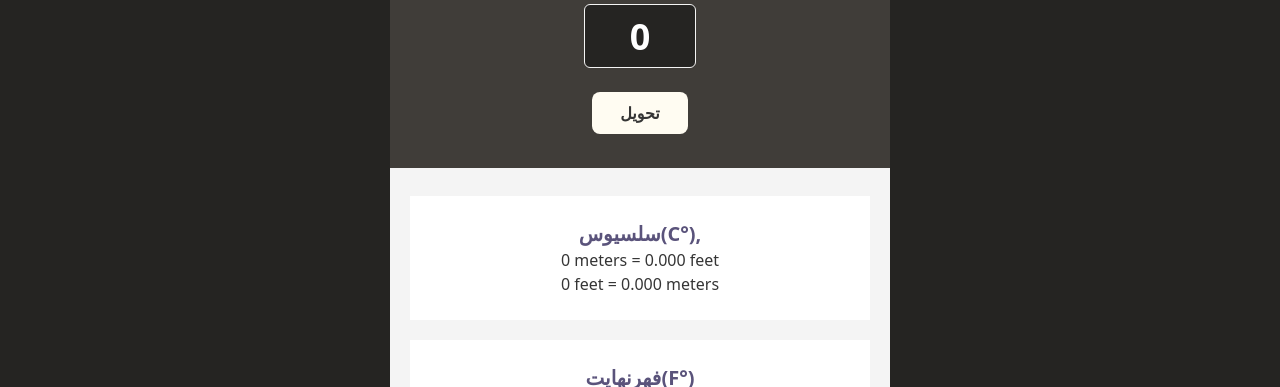
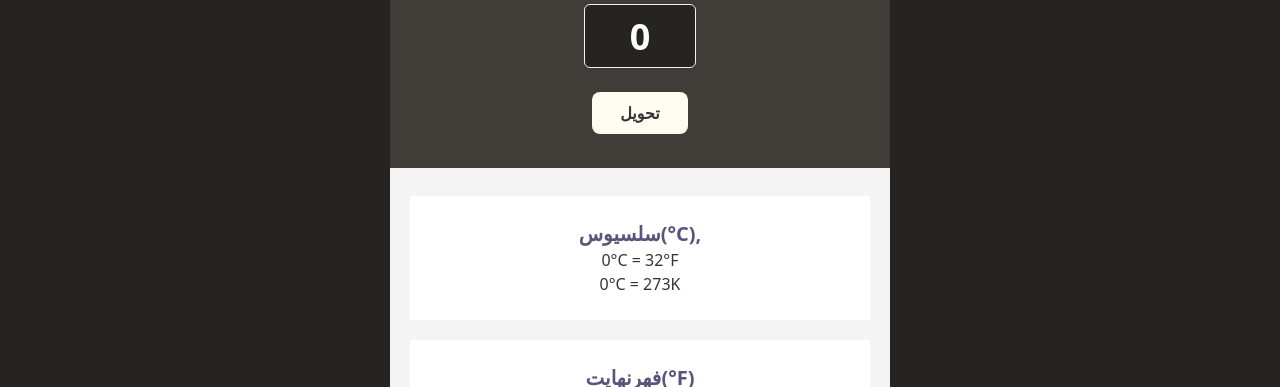
Before and after one commit to D-Yusuf/PhysicsProject2-Heat, a website built with Vite: page app/index.html in a window 1280 px wide. Both pictures are taken after a click on the button "تحويل". Shown: the part 413-800 px from the top of the page. Built offline with nearby package versions, Linux system fonts and the light colour scheme.

Commit message:
finished heat unit calculator

```diff
--- a/app/index.html
+++ b/app/index.html
@@ -98,42 +98,47 @@
             class="font-bold flex flex-col items-center bg-brownish-gray max-w-full max-h-[285px] py-[34px] px-[50px]"
           >
             <h1 class="text-[28px]">تحويلات ⇄ بين وحدات الحرارة</h1>
+
             <input
               type="number"
               value="0"
               id="input-el"
               autocomplete="off"
               class="bg-black-grey border border-main rounded-md text-4xl text-center px-0 w-28 h-16 mt-6"
-              maxlength="4"
+              min="0"
+
             />
             <button
+
               id="convert-btn"
               class="bg-off-white text-info py-[9px] px-7 rounded-lg mt-6"
             >
               تحويل
             </button>
+
+
           </header>
           <!--// HEADER //-->
 
           <!-- MAIN -->
           <main class="bg-main max-w-full px-5 py-7 grid gap-y-5">
             <div class="bg-white p-6">
-              <h2 class="text-xl text-title font-bold">سلسيوس(C°),</h2>
-              <p id="meter-feet" class="text-info">
+              <h2 class="text-xl text-title font-bold">سلسيوس(°C),</h2>
+              <p id="first-box" class="text-info">
                 𝑥 سلسيوس = 𝑥 فهرنهايت <br />
                 𝑥 سلسيوس = 𝑥 كلفن
               </p>
             </div>
             <div class="bg-white p-6">
-              <h2 class="text-xl text-title font-bold">فهرنهايت(F°)</h2>
-              <p id="litre-gallon" class="text-info">
+              <h2 class="text-xl text-title font-bold">فهرنهايت(°F)</h2>
+              <p id="second-box" class="text-info">
                 𝑥 فهرنهايت = 𝑥 سلسيوس <br />
                 𝑥 فهرنهايت = 𝑥 كلفن
               </p>
             </div>
             <div class="bg-white p-6">
               <h2 class="text-xl text-title font-bold">كلفن(K)</h2>
-              <p id="kilogram-pound" class="text-info">
+              <p id="third-box" class="text-info">
                 𝑥 كلفن = 𝑥 سلسيوس <br />
                 𝑥 كلفن = 𝑥 فهرنهايت
               </p>
@@ -141,7 +146,7 @@
           </main>
           <!--// MAIN //-->
         </div>
-        <!-- CALCULATOR -->
+        <!--// CALCULATOR //-->
       </div>
       <div id="about" class="h-screen pt-36">
         <p>
@@ -160,6 +165,7 @@
     <!-- SCRIPTS -->
     <script type="module" src="/main.js"></script>
     <script type="module" src="./src/js/calculator.js"></script>
+    <!-- <script type="module" src="./src/js/calculator2.js"></script> -->
     <script type="module" src="./src/js/menu.js"></script>
 
     <!-- SCRIPTS -->
--- a/app/src/index.css
+++ b/app/src/index.css
@@ -16,16 +16,20 @@
       -webkit-tap-highlight-color: transparent;
     }
     @keyframes slide {
-
-      /* 0%, 1% {transform: translateY(30px);} */
-      /* 30%, 31% {transform: translateY(50px);} */
       0%, 1% {@apply top-1/2 pb-5 opacity-0;}
       50%, 100% {@apply top-full; }
-      /* 70%, 100% {transform: translateY(0px);} */
+    }
+    @keyframes slideRemoved {
+      0%, 1% {@apply top-full; }
+      50%, 100% {@apply top-1/2 pb-5 opacity-0;}
     }
     .animate-slide{
 
       animation: slide 500ms ease;
       animation-fill-mode: forwards;
     }
+    .animate-remove-slide{
+      animation: slideRemoved 500ms ease;
+      animation-fill-mode: forwards;
+    }
   }
--- a/app/src/js/calculator.js
+++ b/app/src/js/calculator.js
@@ -1,49 +1,61 @@
-/*
-1 meter = 3.281 feet
-1 liter = 0.264 gallon
-1 kilogram = 2.204 pound
-*/
 let inputEl = document.getElementById("input-el");
 let convertBtn = document.getElementById("convert-btn");
-let firstText = document.getElementById("meter-feet");
-let secondText = document.getElementById("litre-gallon");
-let thirdText = document.getElementById("kilogram-pound");
-const metric = {
-  meter: (value) => {
-    return (value / 3.281).toFixed(3);
-  },
-  litre: (value) => {
-    return (value / 0.264).toFixed(3);
-  },
-  kilogram: (value) => {
-    return (value / 2.204).toFixed(3);
-  },
+let firstText = document.getElementById("first-box");
+let secondText = document.getElementById("second-box");
+let thirdText = document.getElementById("third-box");
+
+let celcius;
+let fehrenhite;
+let kelvin;
+
+inputEl.addEventListener('click', ()=>{inputEl.value = '';})
+
+convertBtn.addEventListener('click', render);
+
+function render(){
+    // const C_to_F = (celcius * 9/5) + 32;
+    // const C_to_K = celcius * 1 + 273;
+    const convertedUnits = convert();
+    let celciusObject = convertedUnits.find(unit => unit.name === 'Celcius');
+    let fehrenhiteObject = convertedUnits.find(unit => unit.name === 'Fehrenhite');
+    let kelvinObject = convertedUnits.find(unit => unit.name === 'Kelvin');
+
+    firstText.innerHTML = `
+    ${celcius}°C  = ${celciusObject.fehrenhite}°F  <br/>
+    ${celcius}°C  = ${celciusObject.kelvin}K `
+    // ---------------------------------------------------
+    secondText.innerHTML = `
+    ${fehrenhite}°F  = ${fehrenhiteObject.celcius}°C  <br/>
+    ${fehrenhite}°F  = ${fehrenhiteObject.kelvin}K `
+    // ---------------------------------------------------
+    thirdText.innerHTML = `
+    ${kelvin}K  = ${kelvinObject.celcius}°C  <br/>
+    ${kelvin}K  = ${kelvinObject.fehrenhite}°F `
+
+function convert(){
+    celcius = inputEl.value;
+    fehrenhite = inputEl.value;
+    kelvin = inputEl.value;
+    const unitsConversion = [
+        {
+            name: 'Celcius',
+            unit: '°C',
+            fehrenhite: Math.round((celcius * 9/5) + 32),
+            kelvin : celcius * 1 + 273,
+        },
+        {
+            name: 'Fehrenhite',
+            unit: '°F',
+            celcius: Math.round((fehrenhite - 32) * 5/9),
+            kelvin: Math.round(((fehrenhite - 32) * 5/9) + 273),
+        },
+        {
+            name: 'Kelvin',
+            unit: 'K',
+            celcius: kelvin - 273,
+            fehrenhite: Math.round(((kelvin - 273) * 9/5) + 32),
+        },
+    ]
+    return unitsConversion
 };
-const imperial = {
-  foot: (value) => {
-    return (value * 3.281).toFixed(3);
-  },
-  gallon: (value) => {
-    return (value * 0.264).toFixed(3);
-  },
-  pound: (value) => {
-    return (value * 2.204).toFixed(3);
-  },
-};
-
-
-export function compare(changeText, value, metricKey, imperialKey, metricFunction, imperialFunction) {
-
-    changeText.innerHTML = `${value} ${metricKey} = ${imperialFunction} ${imperialKey} <br> ${value} ${imperialKey} = ${metricFunction} ${metricKey}`
-
 }
-// Self calling function
-export function compareAll(){
-  let value = inputEl.value
-  compare(firstText,value, "meters", "feet", metric.meter(value), imperial.foot(value))
-  compare(secondText,value, "litres", "gallons", metric.litre(value), imperial.gallon(value))
-  compare(thirdText,value, "kilograms", "pounds", metric.kilogram(value), imperial.pound(value))
-}
-
-convertBtn.addEventListener("click",()=>compareAll())
-inputEl.addEventListener("focus", ()=>inputEl.value = "")
--- a/app/src/js/menu.js
+++ b/app/src/js/menu.js
@@ -5,28 +5,31 @@ const burgerMenu = document.querySelector('#burger-menu-list')
 const burgerBtn = document.querySelector('#burger-btn')
 const bugerIcon = document.querySelector('#burger-icon')
 
+//-----------------------------------------------------------//
+burgerBtn.addEventListener('change', isChecked)
 function isChecked(){
     if(burgerBtn.checked){
         burgerMenu.classList.remove('hidden')
+        burgerMenu.classList.remove('animate-remove-slide')
         burgerMenu.classList.add('animate-slide')
 
         bugerIcon.classList.add('rotate-90')
     }else{
 
-        burgerMenu.classList.add('hidden')
+        burgerMenu.classList.remove('animate-slide')
+        burgerMenu.classList.add('animate-remove-slide')
         bugerIcon.classList.remove('rotate-90')
+        setTimeout(()=>{burgerMenu.classList.add('hidden')}, 500)
     }
 }
+//-----------------------------------------------------------//
 
+// remove menu when clicking links
 burgerMenu.addEventListener('click', (e)=>{
-
 
         burgerMenu.classList.add('hidden')
         bugerIcon.classList.remove('rotate-90')
+        console.log(burgerMenu)
         console.log('aaa')
 
-
-
-
 })
-burgerBtn.addEventListener('change', isChecked)
```
